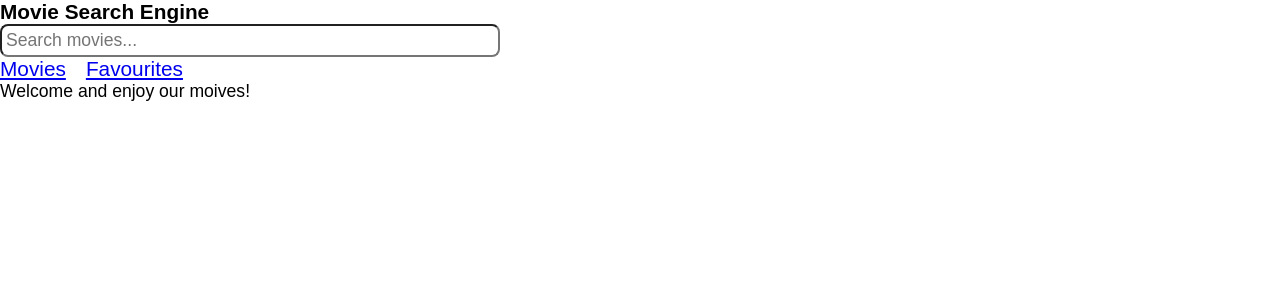
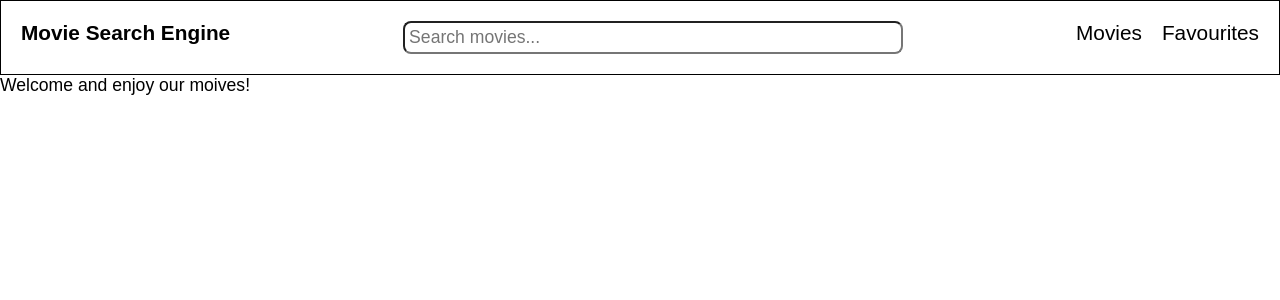
Before and after one commit to kraljic9/react-movie-search-engine, a React (Vite) app in the folder movie-search-engine/: page / in a window 1280 px wide. Shown: the top 300 px of the page. Built offline with nearby package versions, Linux system fonts and the light colour scheme.

Commit message:
replaced links with NavLink

```diff
--- a/movie-search-engine/src/componants/Navbar.jsx
+++ b/movie-search-engine/src/componants/Navbar.jsx
@@ -1,9 +1,9 @@
-import { Link } from "react-router-dom";
+import { Link, NavLink } from "react-router-dom";
 
 function NavBar({ search, setSearch }) {
   return (
     <>
-      <nav>
+      <nav className="nav-bar">
         <div className="logo">
           <p>Movie Search Engine</p>
         </div>
@@ -17,8 +17,22 @@
         />
 
         <div className="links">
-          <Link to="movies">Movies</Link>
-          <Link to="favourites">Favourites</Link>
+          <NavLink
+            to="movies"
+            className={({ isActive }) =>
+              isActive ? "active-link" : "inactive-link"
+            }
+          >
+            Movies
+          </NavLink>
+          <NavLink
+            to="favourites"
+            className={({ isActive }) =>
+              isActive ? "active-link" : "inactive-link"
+            }
+          >
+            Favourites
+          </NavLink>
         </div>
       </nav>
     </>
```
